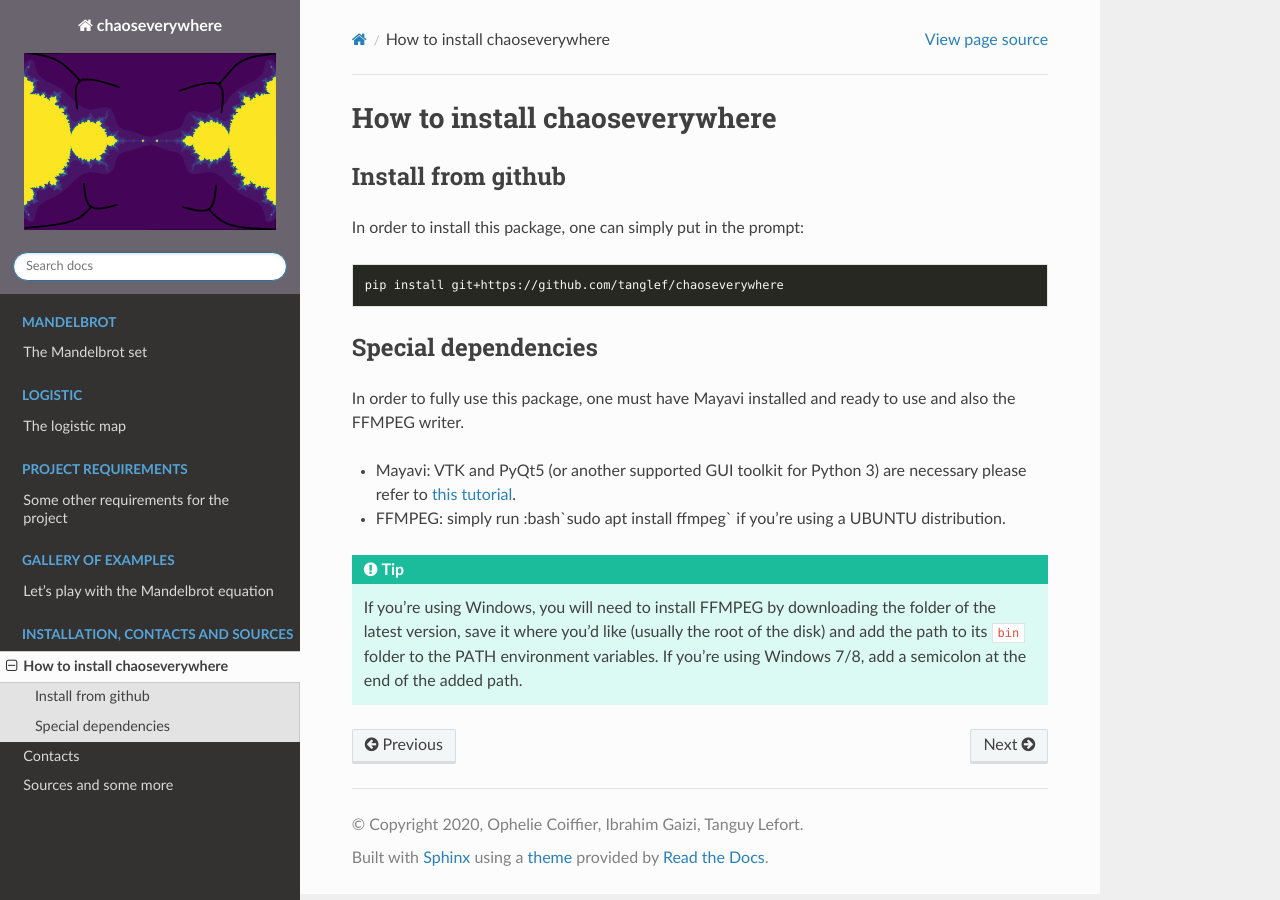
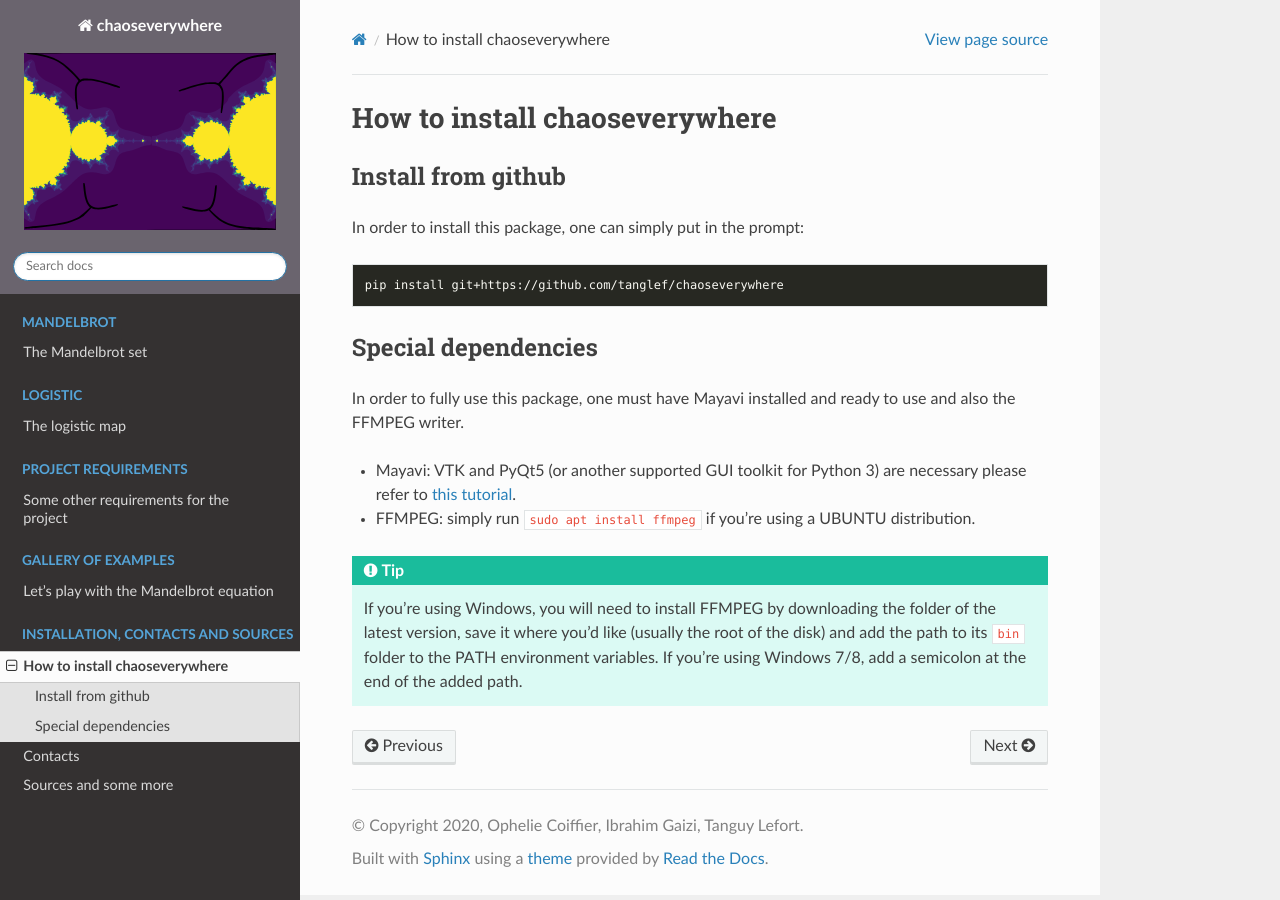
Before and after one commit to tanglef/chaoseverywhere, a Sphinx documentation site: the page built from doc/install/installation.rst, in a window 1280 px wide. Built offline with Sphinx 7.4.7 and the Read the Docs theme 2.0.0, drawn with Linux system fonts in a browser that asks for light colours; pages that are not in the unit, such as notebooks, are missing from menus.

Commit message:
typo fix

```diff
--- a/doc/install/installation.rst
+++ b/doc/install/installation.rst
@@ -20,7 +20,7 @@ Special dependencies
 In order to fully use this package, one must have Mayavi installed and ready to use and also the FFMPEG writer.
 
 * Mayavi: VTK and PyQt5 (or another supported GUI toolkit for Python 3) are necessary please refer to `this tutorial`_.
-* FFMPEG: simply run :bash`sudo apt install ffmpeg` if you're using a UBUNTU distribution.
+* FFMPEG: simply run :bash:`sudo apt install ffmpeg` if you're using a UBUNTU distribution.
 
 .. _this tutorial: https://docs.enthought.com/mayavi/mayavi/installation.html
 
```
